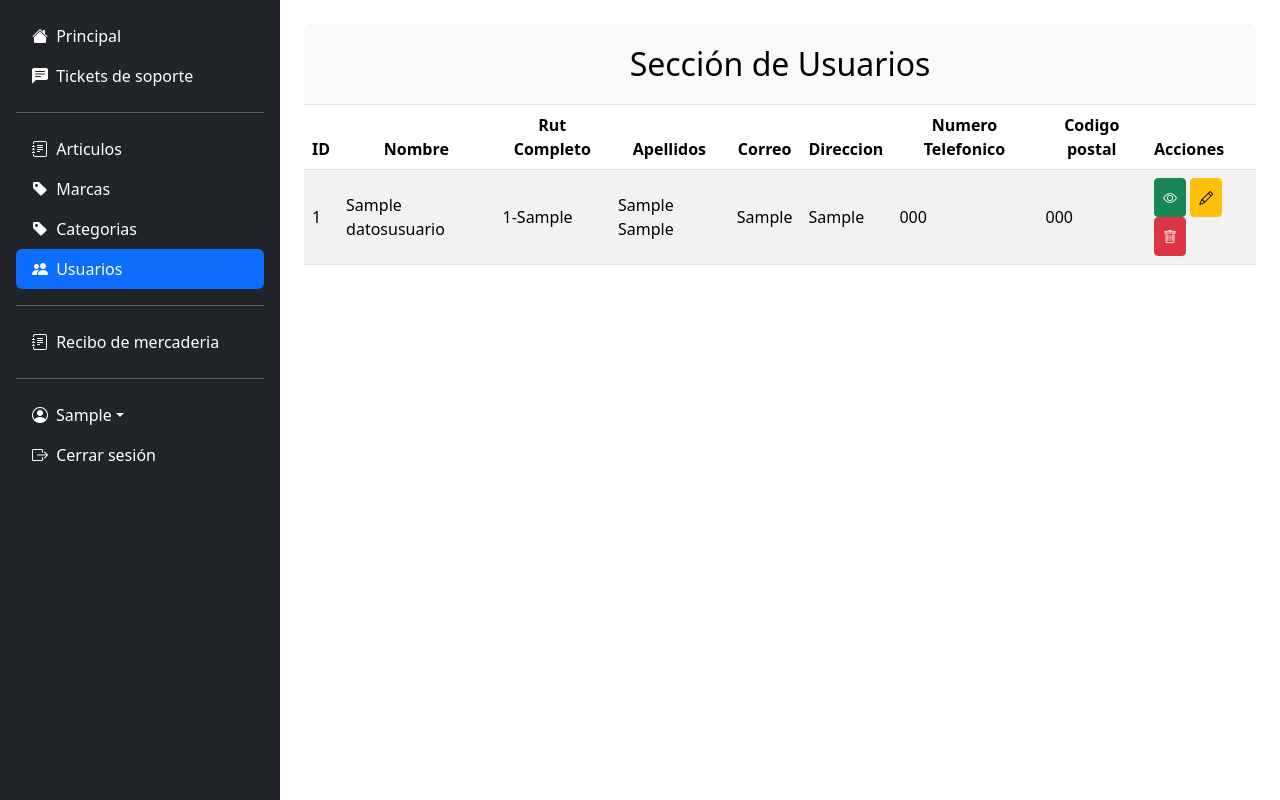
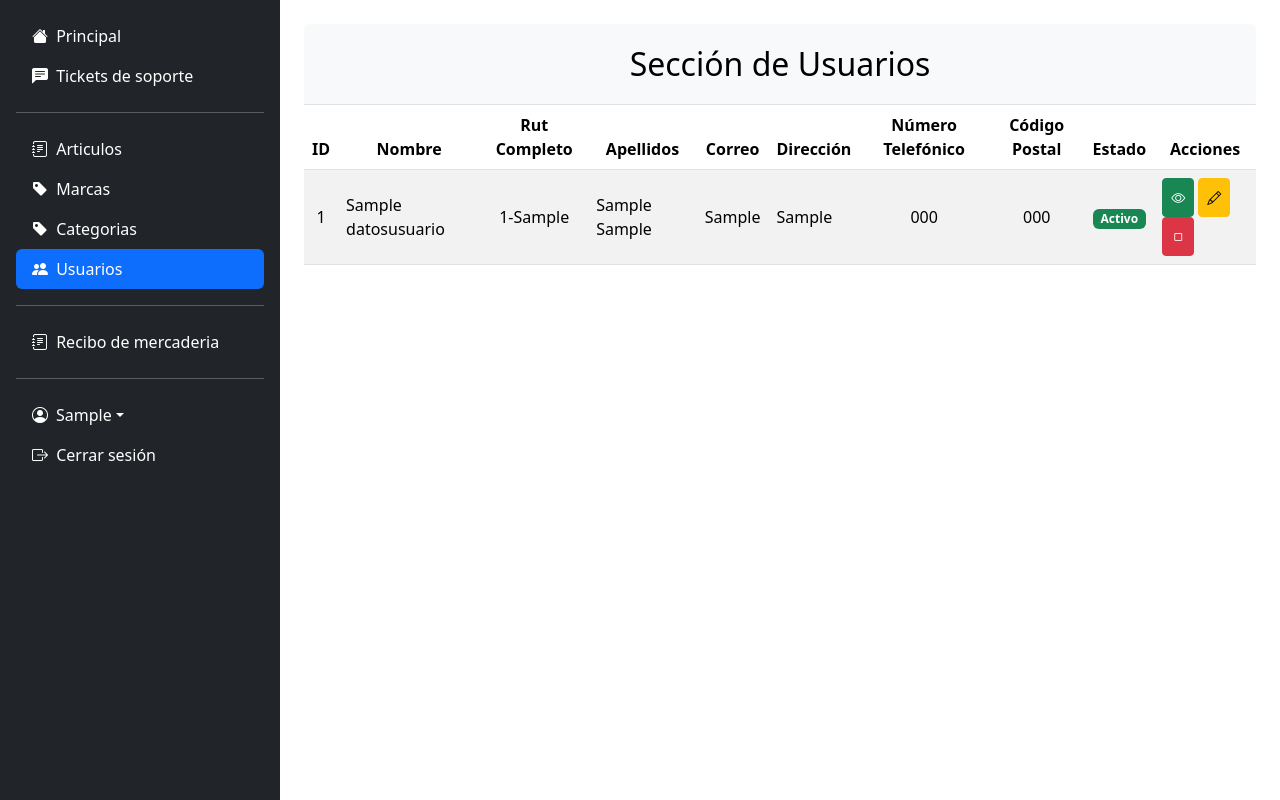
Before and after one commit to Pifo01/vintageplus, a Django app: page /dashboard/usuarios/ in a window 1280 px wide. Shown: the part 56-856 px from the top of the page. Run offline with Django 5.2, Linux system fonts and the light colour scheme; a user stored in the database is signed in; tables that the repository leaves empty hold one stand-in row (values such as "Sample post").

Commit message:
Usuarios y articulos ahora pueden deshabilitarse
falta marcas o categorias, revisen bien esto, hice que los articulos no activos o un usuario no activo no de errores

```diff
--- a/ProyectoBD/urls.py
+++ b/ProyectoBD/urls.py
@@ -67,6 +67,7 @@ urlpatterns = [
     path('dashboard/articulos/actualizar/<int:id>',views.Update_Articulos),
     path('dashboard/articulos/borrar/<int:id>',views.Delete_Articulos),
     path('dashboard/articulos/Deshabilitar/<int:id>',views.Disable_Articulos),
+    path('dashboard/articulos/habilitar/<int:id>/', views.Habilitar_Articulo),
 
     path('dashboard/marcas/',views.DashboardMarcas),
     path('dashboard/marcas/crear/',views.Create_ArticuloMarca),
@@ -84,6 +85,8 @@ urlpatterns = [
     path('dashboard/usuarios/ver/<int:id>',views.View_Usuario),
     path('dashboard/usuarios/actualizar/<int:id>',views.Update_Usuario),
     path('dashboard/usuarios/borrar/<int:id>',views.Delete_Usuario),
+    path('dashboard/usuarios/deshabilitar/<int:user_id>/', views.deshabilitar_usuario),
+    path('dashboard/usuarios/habilitar/<int:user_id>/', views.habilitar_usuario),
 
     path('dashboard/mercaderias/',views.Vermercaderia),
 ]
--- a/appBD/models.py
+++ b/appBD/models.py
@@ -7,6 +7,9 @@ class ArticuloMarca(models.Model):
     nombre = models.CharField(max_length=15, unique=True)
     empresa = models.CharField(max_length=15)
     linea = models.CharField(max_length=15, null=True)
+
+    def __str__(self):
+        return self.nombre
 
 #Falta saltar alerts
 class Articulos(models.Model):
--- a/appBD/views.py
+++ b/appBD/views.py
@@ -108,15 +108,15 @@ def Index_usuario(request):
     return render(request, 'index.html', data)
 
 def Index_Marcas(request):
-    cards=CategoriaCard.objects.filter(activo=True) #Select * from cards
-    data={'cards':cards}
-    return render(request,'marcas.html',data)
+    cards = CategoriaCard.objects.filter(activo=True)
+    data = {'cards': cards}
+    return render(request, 'marcas.html', data)
 
 def Index_ArticulosMarcaBuscar(request, id):
-    Marca=ArticuloMarca.objects.get(id=id) #Select * from MarcaS
-    Articulo=Articulos.objects.filter(marca=id, activo=True)  # Use filter instead of get to retrieve multiple objects
-    data={'Articulo':Articulo, 'Marca':Marca }
-    return render(request,'marcasbuscadas.html',data)
+    Marca = ArticuloMarca.objects.get(id=id)
+    Articulo = Articulos.objects.filter(marca=id, activo=True)
+    data = {'Articulo': Articulo, 'Marca': Marca}
+    return render(request, 'marcasbuscadas.html', data)
 
 def Create_Articulos(request):
     form=ArticuloForm()
@@ -263,13 +263,15 @@ def Vermercaderia(request):
 
 def Delete_Usuario(request,id):
     datos_usuario=DatosUsuario.objects.get(id=id)
-    datos_usuario.delete()
+    datos_usuario.activo = False
+    datos_usuario.save()
     return redirect("/dashboard/usuarios")
 
 
 def Delete_Articulos(request,id):
     Articulo=Articulos.objects.get(id=id)
-    Articulo.delete()
+    Articulo.activo = False
+    Articulo.save()
     return redirect("/dashboard/articulos")
 
 def Disable_Articulos(request, id):
@@ -285,53 +287,61 @@ def Disable_Articulos(request, id):
 
 def Delete_cards(request,id):
     cards=CategoriaCard.objects.get(id=id)
-    cards.delete()
+    cards.activo = False
+    cards.save()
     return redirect("/dashboard/categoria")
 
 
 def Delete_ArticuloMarca(request,id):
     MarcaArticulo=ArticuloMarca.objects.get(id=id)
-    MarcaArticulo.delete()
+    MarcaArticulo.activo = False
+    MarcaArticulo.save()
     return redirect("/dashboard/marcas")
 
 def Index_catalogo(request):
-    Articulo=Articulos.objects.filter(stock__gt=0) #Select * from Articulo where stock>0
-    Marca=ArticuloMarca.objects.all() #Select * from Marca
+    Articulo = Articulos.objects.filter(stock__gt=0, activo=True)
+    Marca = ArticuloMarca.objects.all()
 
     if request.GET.get('precio'):
-        # Vaciar Articulos para luego añadir los filtrados
+
         Articulo = Articulos.objects.none()
         GetPrecios = request.GET.get('precio').split(',')
-        # Filtrar por precio y precio - 10000
         for precio in GetPrecios:
             PrecioNumero = int(precio)
-            # Añadir articulos con el precio y el precio - 10000
-            Articulo = Articulo | Articulos.objects.filter(precio__range=[PrecioNumero-10000, PrecioNumero])
+            Articulo = Articulo | Articulos.objects.filter(precio__range=[PrecioNumero-10000, PrecioNumero], activo=True)
 
     if request.GET.get('color'):
         Colores = request.GET.get('color').split(',')
-        Articulo = Articulo.filter(color__in=Colores)
+        Articulo = Articulo.filter(color__in=Colores, activo=True)
 
     if request.GET.get('genero'):
         Generos = request.GET.get('genero').split(',')
-        Articulo = Articulo.filter(genero__in=Generos)
+        Articulo = Articulo.filter(genero__in=Generos, activo=True)
 
     if request.GET.get('marca'):
         Marcas = request.GET.get('marca').split(',')
-        Articulo = Articulo.filter(marca__in=Marcas)
+        Articulo = Articulo.filter(marca__in=Marcas, activo=True)
 
     if request.GET.get('talla'):
         Tallas = request.GET.get('talla').split(',')
-        Articulo = Articulo.filter(talla__in=Tallas)
+        Articulo = Articulo.filter(talla__in=Tallas, activo=True)
 
     if request.GET.get('tipo'):
         Tipos = request.GET.get('tipo').split(',')
-        Articulo = Articulo.filter(tipo__in=Tipos)
+        Articulo = Articulo.filter(tipo__in=Tipos, activo=True)
 
     Articulo = Articulo[:24]
 
-    data={'Articulo':Articulo,'Marca':Marca, 'Precios':PRECIOS, 'Colores':COLOR_CHOICES, 'Tipo':TIPO_CHOICES, 'Genero':GENERO_CHOICES, 'Talla':TALLAS_CHOICES}
-    return render(request,'catalogo.html',data)
+    data = {
+        'Articulo': Articulo,
+        'Marca': Marca,
+        'Precios': PRECIOS,
+        'Colores': COLOR_CHOICES,
+        'Tipo': TIPO_CHOICES,
+        'Genero': GENERO_CHOICES,
+        'Talla': TALLAS_CHOICES
+    }
+    return render(request, 'catalogo.html', data)
 
 
 def Login(request):
@@ -341,18 +351,22 @@ def Login(request):
     if SesionIniciada(request):
         return redirect("/index")
 
-    if request.method=='POST':
-        form=LoginForm(request.POST)
+    if request.method == 'POST':
+        form = LoginForm(request.POST)
         if form.is_valid():
             user = authenticate(username=form.cleaned_data['username'], password=form.cleaned_data['password'])
             if user is not None:
-                response = redirect("/dashboard")
-                return response
+                if user.is_active:
+                    response = redirect("/dashboard")
+                    return response
+                else:
+                    data['error'] = "Tu cuenta está deshabilitada. Contacta al administrador."
             else:
                 data['error'] = "Usuario o contraseña incorrectos"
 
     data['form'] = form
-    return render(request,'login.html',data)
+    return render(request, 'login.html', data)
+
 
 
 
@@ -380,7 +394,7 @@ def shoe_list(request):
     if tipos:
         shoes = shoes.filter(tipo__in=tipos)
 
-    # Obtener los choices para colores, géneros, y tallas
+
     color_choices = COLOR_CHOICES
     genero_choices = GENERO_CHOICES
     talla_choices = TALLAS_CHOICES
@@ -388,7 +402,7 @@ def shoe_list(request):
 
     return render(request, 'catalogo.html', {
         'shoes': shoes,
-        'Precios': precios,  # Asegúrate de que este sea tu diccionario de precios
+        'Precios': precios,
         'Colores': color_choices,
         'Genero': genero_choices,
         'Marca': ArticuloMarca.objects.all(),
@@ -785,3 +799,27 @@ def Disable_Articulos(request, id):
     except Articulos.DoesNotExist:
         messages.error(request, 'El artículo no existe.')
     return redirect("/dashboard/articulos")
+
+def Habilitar_Articulo(request, id):
+    articulo = get_object_or_404(Articulos, id=id)
+
+    articulo.activo = True
+    articulo.save()
+    return redirect('/dashboard/articulos')
+
+
+@login_required
+def deshabilitar_usuario(request, user_id):
+    usuario = get_object_or_404(DatosUsuario, id=user_id)
+    if usuario.activo:
+        usuario.activo = False
+        usuario.save()
+    return redirect('/dashboard/usuarios')
+
+@login_required
+def habilitar_usuario(request, user_id):
+    usuario = get_object_or_404(DatosUsuario, id=user_id)
+    if not usuario.activo:
+        usuario.activo = True
+        usuario.save()
+    return redirect('/dashboard/usuarios')
--- a/templates/index-admin-usuarios.html
+++ b/templates/index-admin-usuarios.html
@@ -9,6 +9,7 @@
         </div>
     </div>
 </div>
+
 <!-- Tabla -->
 <table class="table table-striped table-hover align-middle rounded-bottom">
     <thead>
@@ -18,46 +19,60 @@
             <th class="text-center">Rut Completo</th>
             <th class="text-center">Apellidos</th>
             <th class="text-center">Correo</th>
-                <th class="text-center">Direccion</th>
-                <th class="text-center">Numero Telefonico</th>
-                <th class="text-center">Codigo postal</th>
-                <th>Acciones</th>
+            <th class="text-center">Dirección</th>
+            <th class="text-center">Número Telefónico</th>
+            <th class="text-center">Código Postal</th>
+            <th class="text-center">Estado</th>
+            <th class="text-center">Acciones</th>
         </tr>
     </thead>
     <tbody>
         {% for datos in datos_usuario %}
-            <tr>
-                <td>{{datos.user_id}}</td>
-                <td>{{datos.nombre|capfirst}}</td>
-                <td>{{datos.rut_completo}}</td>
-                <td>{{datos.apellido_Paterno}} {{datos.apellido_Materno}}</td>
-                <td>{{datos.correo}}</td>
-                <td>{{datos.direccion|truncatechars:24}}</td>
-                <td>{{datos.telefono}}</td>
-                <td>{{datos.codigo_postal}}</td>
+        <tr class="{% if not datos.activo %}table-danger{% endif %}">
+            <td class="text-center">{{ datos.user_id }}</td>
+            <td>{{ datos.nombre|capfirst }}</td>
+            <td class="text-center">{{ datos.rut_completo }}</td>
+            <td>{{ datos.apellido_Paterno }} {{ datos.apellido_Materno }}</td>
+            <td>{{ datos.correo }}</td>
+            <td>{{ datos.direccion|truncatechars:24 }}</td>
+            <td class="text-center">{{ datos.telefono }}</td>
+            <td class="text-center">{{ datos.codigo_postal }}</td>
+            <td class="text-center">
+                {% if datos.activo %}
+                <span class="badge bg-success">Activo</span>
+                {% else %}
+                <span class="badge bg-danger">Inactivo</span>
+                {% endif %}
+            </td>
             <td>
-                    <a href="/dashboard/usuarios/ver/{{datos.id}}" class='btn btn-success btn-sm p-2'>
+            {% if datos.activo %}
+                <a href="/dashboard/usuarios/ver/{{datos.id}}" class="btn btn-success btn-sm p-2" title="Ver Usuario">
                     <i class="bi bi-eye"></i>
                 </a>
-                    <a href="/dashboard/usuarios/actualizar/{{datos.id}}" class='btn btn-warning btn-sm p-2'>
+                <a href="/dashboard/usuarios/actualizar/{{datos.id}}" class="btn btn-warning btn-sm p-2" title="Actualizar Usuario">
                     <i class="bi bi-pencil"></i>
                 </a>
-                    <button type="button" class="btn btn-danger btn-sm p-2" data-bs-toggle="modal" data-bs-target="#usuarios-delete{{datos.id}}">
-                        <i class="bi bi-trash"></i>
-                    </button>
+                <a href="/dashboard/usuarios/deshabilitar/{{datos.id}}" class="btn btn-danger btn-sm p-2" title="Deshabilitar Usuario">
+                    <i class="bi bi-stop"></i>
+                </a>
+            {% else %}
+                <a href="/dashboard/usuarios/habilitar/{{datos.id}}" class="btn btn-primary btn-sm p-2" title="Habilitar Usuario">
+                    <i class="bi bi-check-circle"></i> Habilitar
+                </a>
+            {% endif %}
             </td>
         </tr>
 
-            <!-- Modal -->
-            <div class="modal fade" id="usuarios-delete{{datos.id}}" tabindex="-1" aria-labelledby="usuarios-deletelabel{{datos.id}}" aria-hidden="true">
+        <!-- Modal de Confirmación para Eliminar -->
+        <div class="modal fade" id="usuarios-delete{{ datos.id }}" tabindex="-1" aria-labelledby="usuarios-deletelabel{{ datos.id }}" aria-hidden="true">
             <div class="modal-dialog modal-dialog-centered">
                 <div class="modal-content">
                     <div class="modal-header">
-                            <h5 class="modal-title" id="usuarios-deletelabel{{datos.id}}">Confirmar eliminación</h5>
+                        <h5 class="modal-title" id="usuarios-deletelabel{{ datos.id }}">Confirmar eliminación</h5>
                         <button type="button" class="btn-close" data-bs-dismiss="modal" aria-label="Close"></button>
                     </div>
                     <div class="modal-body">
-                            ¿Estás seguro de que deseas eliminar al usuario {{datos.nombre}} {{datos.apellido_Paterno}}?
+                        ¿Estás seguro de que deseas eliminar al usuario <strong>{{ datos.nombre }} {{ datos.apellido_Paterno }}</strong>?
                     </div>
                     <div class="modal-footer">
                         <button type="button" class="btn btn-secondary" data-bs-dismiss="modal">Cancelar</button>
@@ -66,7 +81,8 @@
                 </div>
             </div>
         </div>
-            {%endfor%}
+        {% endfor %}
     </tbody>
 </table>
+
 {% endblock %}
```
Also changed, not shown: templates/index-admin-articulos.html (+36 -21 lines). Lines whose indentation alone changed are shown as unchanged.
